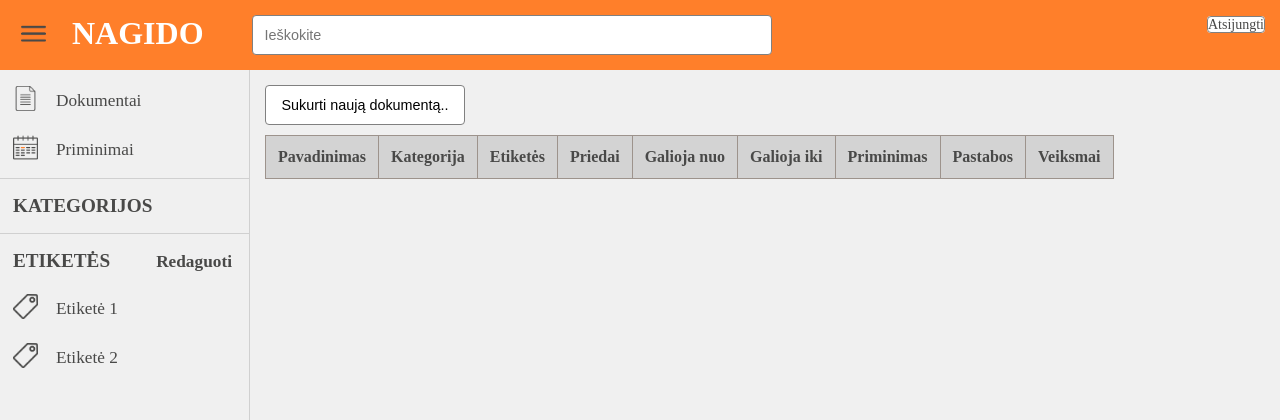
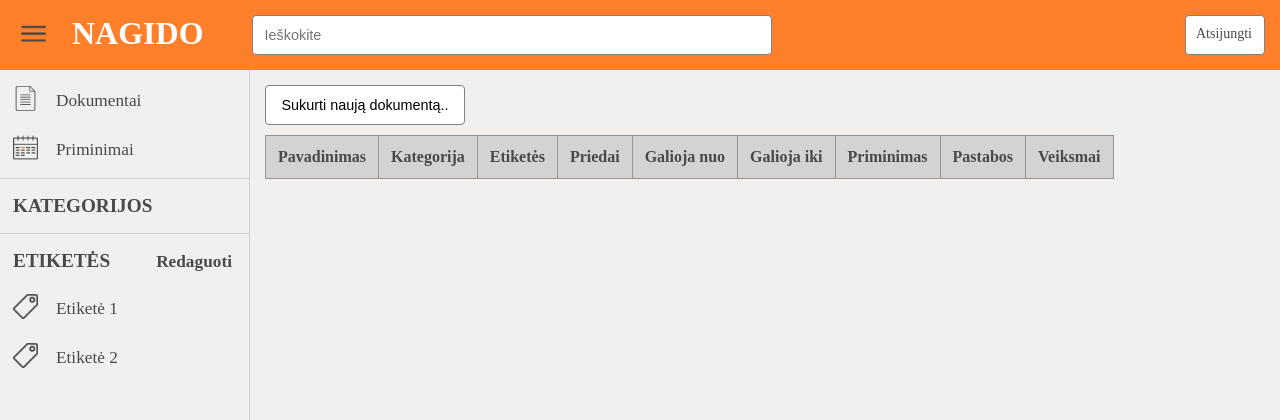
Before and after one commit to AugustasV/nagido, a Symfony app: template templates/home/home.html.twig in a window 1280 px wide. Shown: the top 420 px of the page. Run offline with Twig, Linux system fonts and the light colour scheme; the template is opened without the code that fills it, so the values that code supplies are empty; style sheets or scripts are compiled from the project's sources; some libraries are stand-ins or nearby versions.

Commit message:
Added styles to sign out button

```diff
--- a/assets/css/inside.scss
+++ b/assets/css/inside.scss
@@ -106,6 +106,9 @@ h1 {
     border-radius: 4px;
     cursor: pointer;
     font-size: 14px;
+    display: block;
+    line-height: 1.15;
+    padding: 10px;
 }
 
 .sideNavigation {
```
